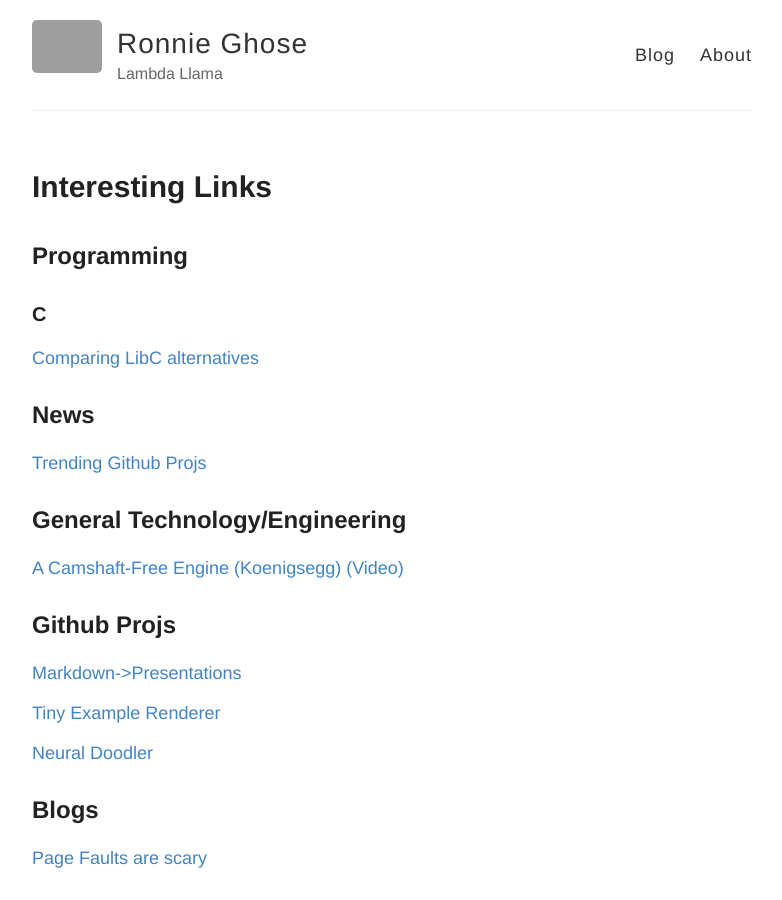
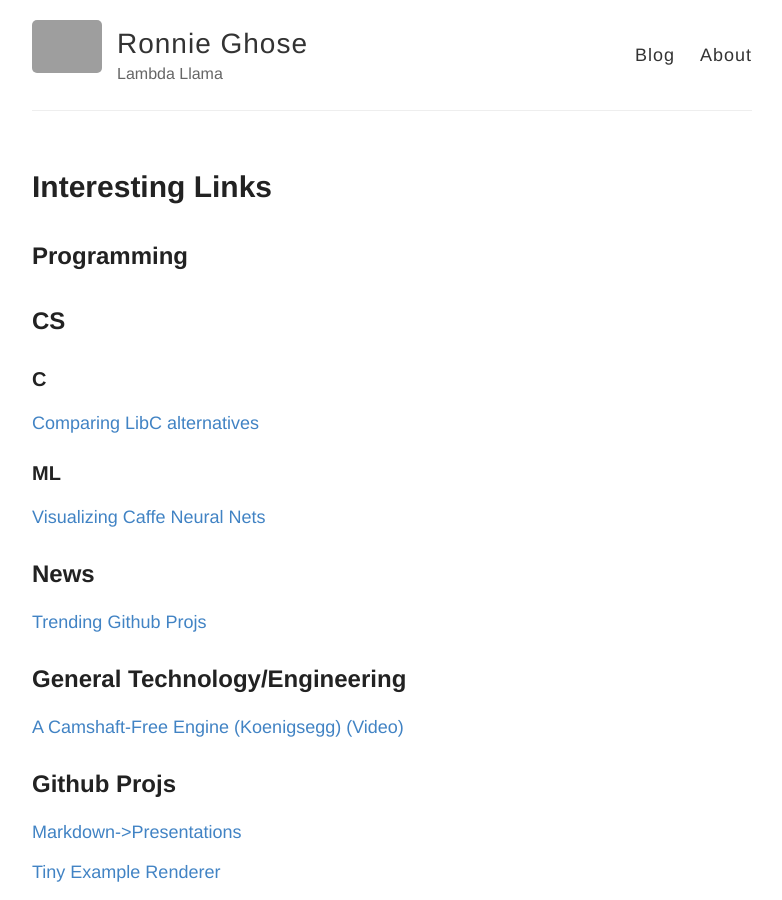
Before and after one commit to RONNCC/ronncc.github, a Jekyll site: the page built from _posts/2016-1-1-InterestingLinks.md, in a window 1280 px wide and 900 px high. Shown: the whole window, without its empty margins (248-1030 px from the left). Built offline with Jekyll 4.4.1, drawn with Linux system fonts in a browser that asks for light colours; comment, search, counter and statistics services are not loaded; grey boxes are pictures that could not be loaded.

Commit message:
Updated 2016-1-1-InterestingLinks.md

```diff
--- a/_posts/2016-1-1-InterestingLinks.md
+++ b/_posts/2016-1-1-InterestingLinks.md
@@ -14,9 +14,14 @@ title: Interesting Links
 
 ## Programming
 
+## CS
+
 ### C
 
 [Comparing LibC alternatives](http://www.etalabs.net/compare_libcs.html)
+
+### ML
+[Visualizing Caffe Neural Nets](http://ethereon.github.io/netscope/quickstart.html)
 
 ## News
 [Trending Github Projs](http://www.gitlogs.com/)
```
